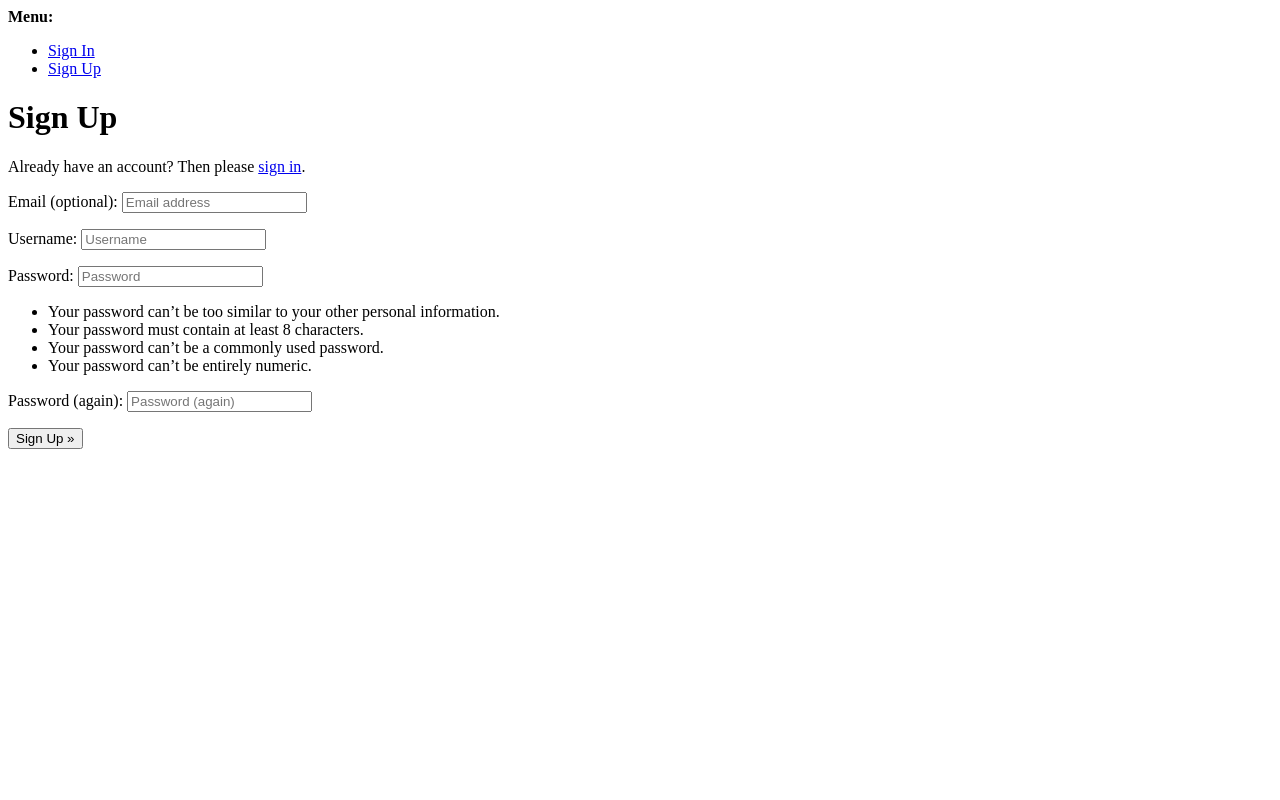
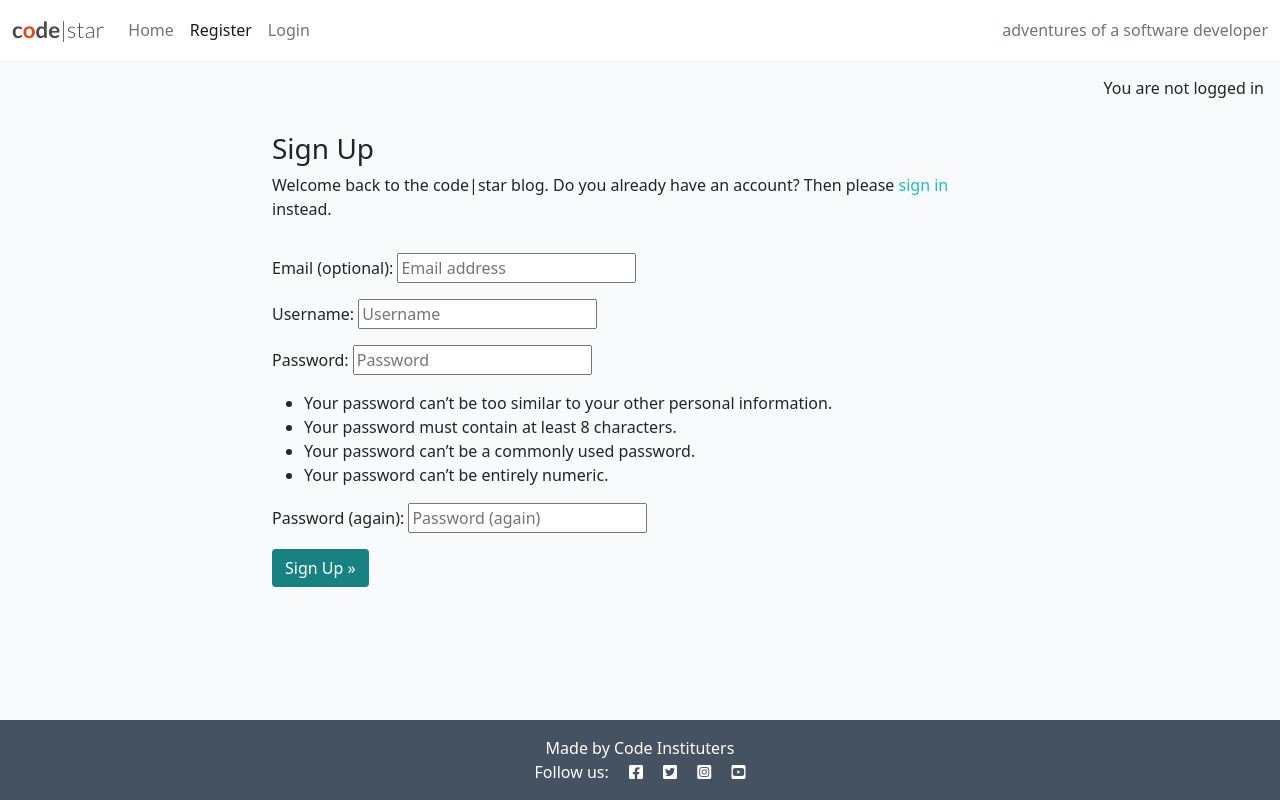
Before and after one commit to jordanabraga/lovebooks, a Django app: page /accounts/signup/ in a window 1280 px wide. Run offline with Django 4.2, Linux system fonts and the light colour scheme; parts of the project's set-up code (start-up, migrations or seed data) failed here and were passed over.

Commit message:
Add signup page html

```diff
--- a/books/templates/books/index.html
+++ b/books/templates/books/index.html
@@ -20,7 +20,7 @@
                             </div>
                             <a href="{% url 'book_detail' book.slug %}" class="post-link">
                                 <h2 class="card-title">{{ book.title }}</h2>
-                                <p class="card-text">{{ book.summary|truncatewords:"20" }}</p>
+                                <p class="card-text text-truncate">{{ book.summary | safe }}</p>
                             </a>
 
                             <hr />
--- a/templates/account/signup.html
+++ b/templates/account/signup.html
@@ -1,21 +1,38 @@
-{% extends "account/base.html" %}
+{% extends "base.html" %}
 
 {% load i18n %}
 
-{% block head_title %}{% trans "Signup" %}{% endblock head_title %}
+{% block head_title %}{% trans "Signup" %}{% endblock %}
 
 {% block content %}
-<h1>{% trans "Sign Up" %}</h1>
+<div class="container">
+  <div class="row">
+    <div class="col-md-8 mt-3 offset-md-2">
+      <h3>{% trans "Sign Up" %}</h3>
 
-<p>{% blocktrans %}Already have an account? Then please <a href="{{ login_url }}">sign in</a>.{% endblocktrans %}</p>
+      <p>{% blocktrans %}
+        Welcome back to the code|star blog.
+        Do you already have an account? Then please
+        <a class="link" href="{{ login_url }}">sign in</a>
+        instead.
+      {% endblocktrans %}</p>
+    </div>
+  </div>
+  <div class="row">
+    <div class="col-md-8 mt-3 offset-md-2">
+      <form class="signup" id="signup_form" method="post"
+        action="{% url 'account_signup' %}">
+        {% csrf_token %}
+        {{ form.as_p }}
+        {% if redirect_field_value %}
+        <input type="hidden" name="{{ redirect_field_name }}"
+          value="{{ redirect_field_value }}" />
+        {% endif %}
+        <button class="btn btn-signup right" type="submit">
+          {% trans "Sign Up" %} &raquo;</button>
+      </form>
+    </div>
+  </div>
+</div>
 
-<form class="signup" id="signup_form" method="post" action="{% url 'account_signup' %}">
-  {% csrf_token %}
-  {{ form.as_p }}
-  {% if redirect_field_value %}
-  <input type="hidden" name="{{ redirect_field_name }}" value="{{ redirect_field_value }}" />
-  {% endif %}
-  <button type="submit">{% trans "Sign Up" %} &raquo;</button>
-</form>
-
-{% endblock content %}
+{% endblock %}
--- a/templates/base.html
+++ b/templates/base.html
@@ -68,6 +68,11 @@
     </nav>
 
     <main class="flex-shrink-0 main-bg">
+        {% if user.is_authenticated %}
+        <p class="text-end m-3">You are logged in as {{ user }}</p>
+        {% else %}
+        <p class="text-end m-3">You are not logged in</p>
+        {% endif %}
 
         {% block content %}
         <!-- Content Goes here -->
```
